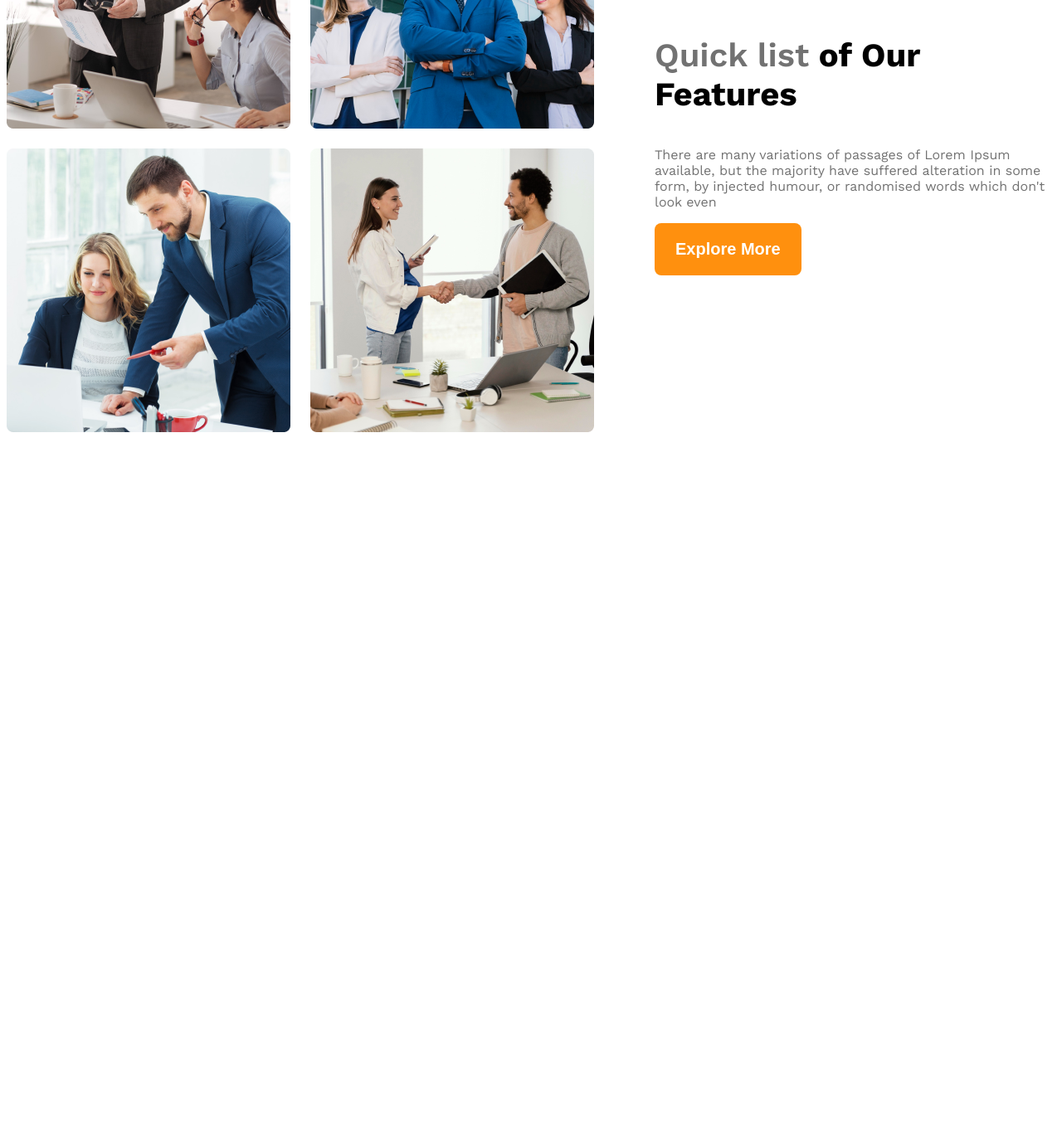
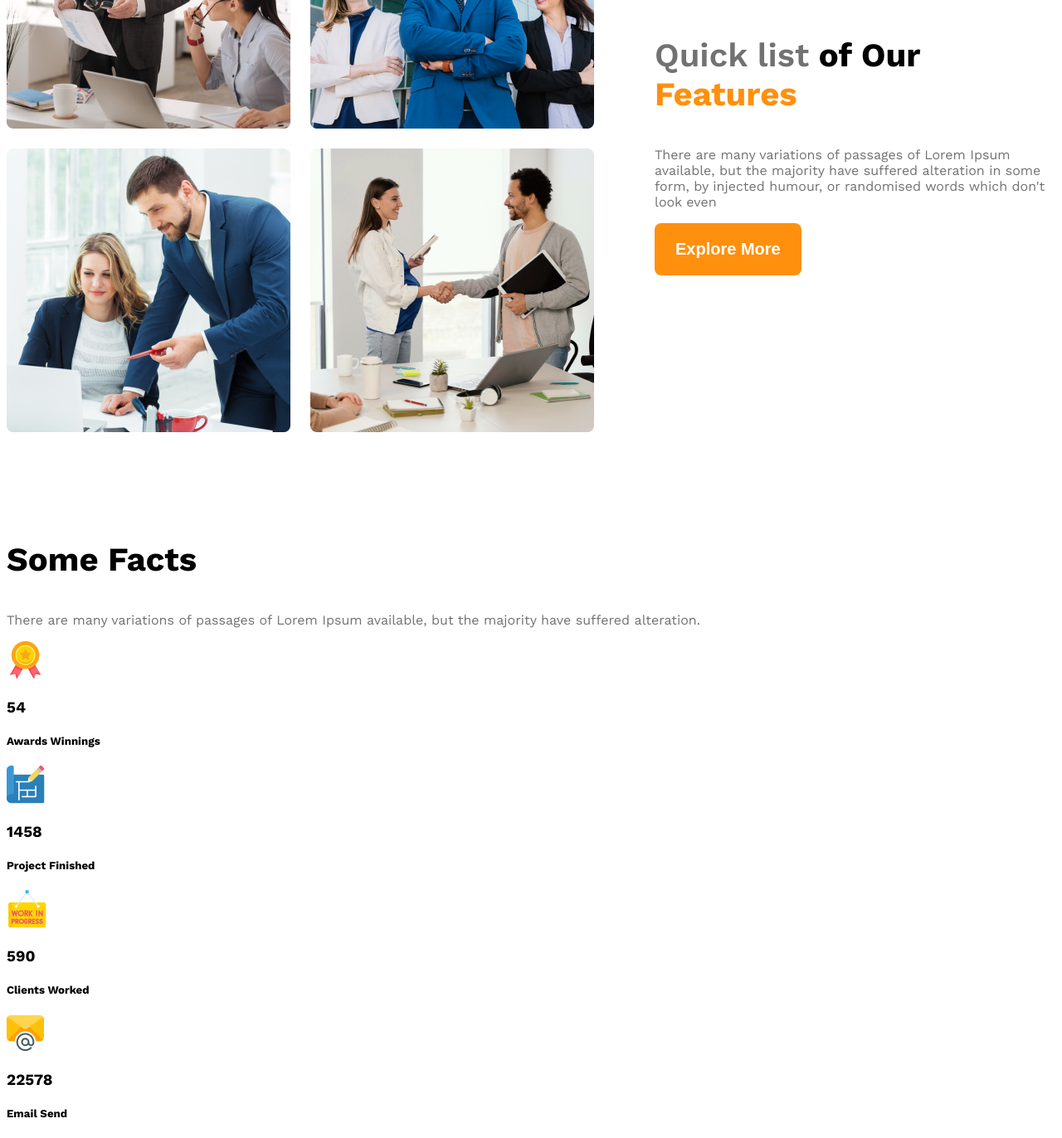
Before and after one commit to omairabi/g3-archites, a plain HTML site: page index.html in a window 1280 px wide. Shown: the part 1501-2873 px from the top of the page at 83% size. Before the commit the page ends 2030 px from the top, so only its background shows below. Drawn offline with nearby package versions, Linux system fonts and the light colour scheme.

Commit message:
made team responsive and added fact structure

```diff
--- a/index.html
+++ b/index.html
@@ -29,20 +29,52 @@
 
     </header>
     <main>
+        <!-- Our features -->
         <section class="teams display-flex">
             <div class="team-images">
                 <img src="images/team1.png" alt="">
                 <img src="images/team2.png" alt="">
                 <img src="images/team3.png" alt="">
                 <img src="images/team4.png" alt="">
+            </div>
+            <div class="our-features">
+               <h3 class="section-title"><span id="quick" class="text-light-gray">Quick list</span><span> of Our</span><br> <span class="text-primary">Features</span></h3>
+               <p class="feature-description text-light-gray">There are many variations of passages of Lorem Ipsum available, but the majority have suffered alteration in some form, by injected humour, or randomised words which don't look even</p>
+               <button class="btn-primary">Explore More</button>
+            </div>
+        </section>
+        <!-- features will love -->
+        <section>
+
+        </section>
+        <!-- Some Facts -->
+        <section class="some-facts">
+            <h3 class="section-title">Some Facts</h3>
+            <p class="text-light-gray">There are many variations of passages of Lorem Ipsum available, but the majority have suffered alteration.</p>
+            <div class="facts-container">
+                <div class="fact">
+                    <img src="images/icons/ribon.png" alt="">
+                    <h3>54</h3>
+                    <h5>Awards Winnings</h5>
+                </div>
+                <div class="fact">
+                    <img src="images/icons/projects.png" alt="">
+                    <h3>1458</h3>
+                    <h5>Project Finished</h5>
+                </div>
+                <div class="fact">
+                    <img src="images/icons/customers.png" alt="">
+                    <h3>590</h3>
+                    <h5>Clients Worked</h5>
+                </div>
+                <div class="fact">
+                    <img src="images/icons/email.png" alt="">
+                    <h3>22578</h3>
+                    <h5>Email Send</h5>
+                </div>
 
             </div>
-            <div class="our-features">
-               <h3 class="feature-title"><span id="quick" class="text-light-gray">Quick list</span><span> of Our</span><br> <span>Features</span></h3>
-               <p class="feature-description text-light-gray">There are many variations of passages of Lorem Ipsum available, but the majority have suffered alteration in some form, by injected humour, or randomised words which don't look even</p>
-               <button class="btn-primary">Explore More</button>
 
-            </div>
         </section>
 
     </main>
--- a/styles/acchitects.css
+++ b/styles/acchitects.css
@@ -19,6 +19,9 @@
     border-radius: 8px;
     border: none;
 
+}
+.text-primary{
+    color: rgba(255, 144, 14, 1) ;
 }
 main{
     max-width: 1440px;
@@ -88,16 +91,22 @@ main > section{
 .our-features{
     padding-left: 73px;
 }
-.feature-title{
+.section-title{
     font-size: 2.5em;
+    font-weight: 700;
 }
 #quick{
     font-weight: 600;
 }
 /* responsive media query */
  @media screen and (max-width:576px) {
-    .navbar, .nav-links{
+    .navbar,
+     .nav-links,
+     .teams{
         flex-direction: column;
+    }
+    .team-images{
+        grid-template-columns: repeat(1, 1fr);
     }
 
  }
```
